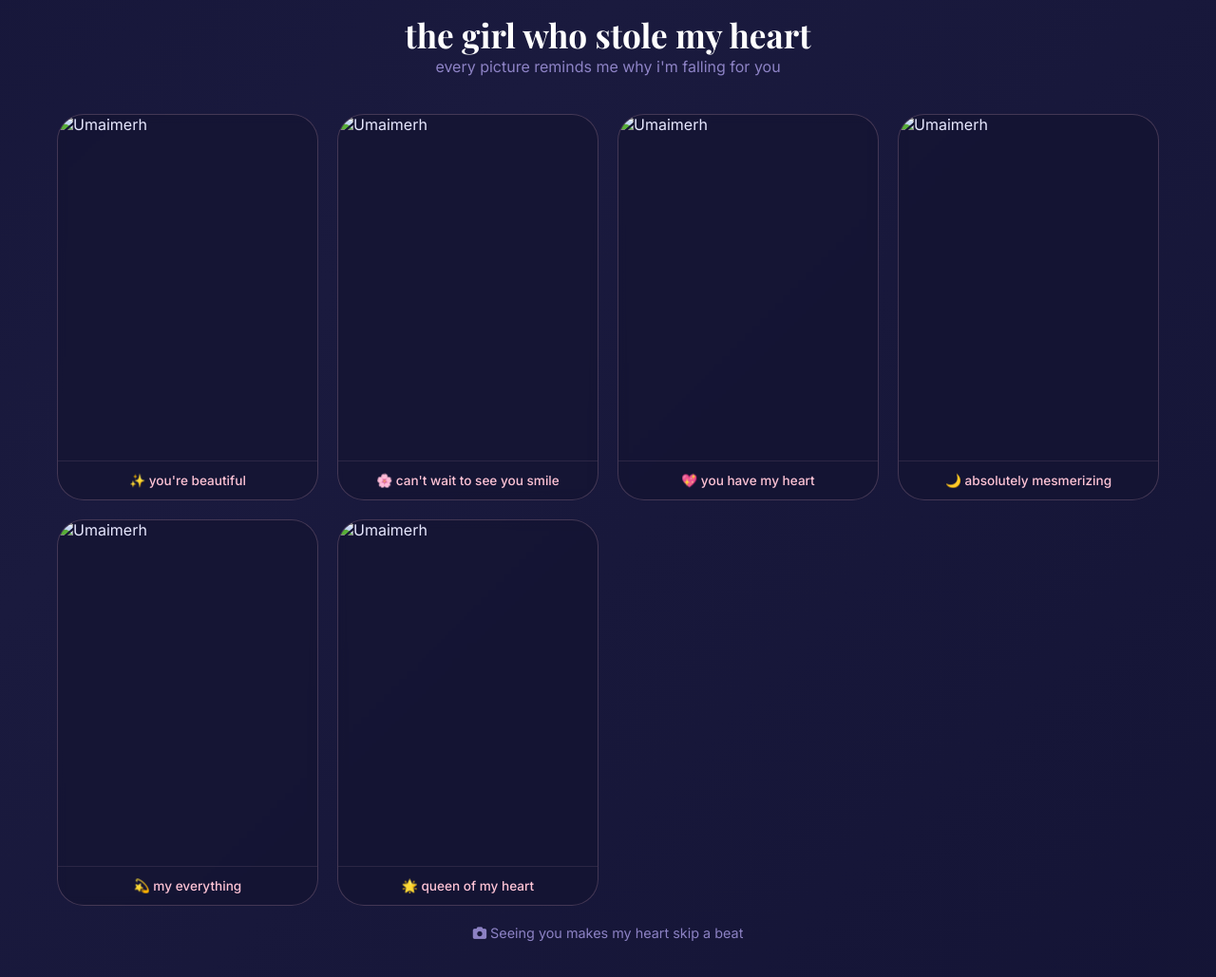
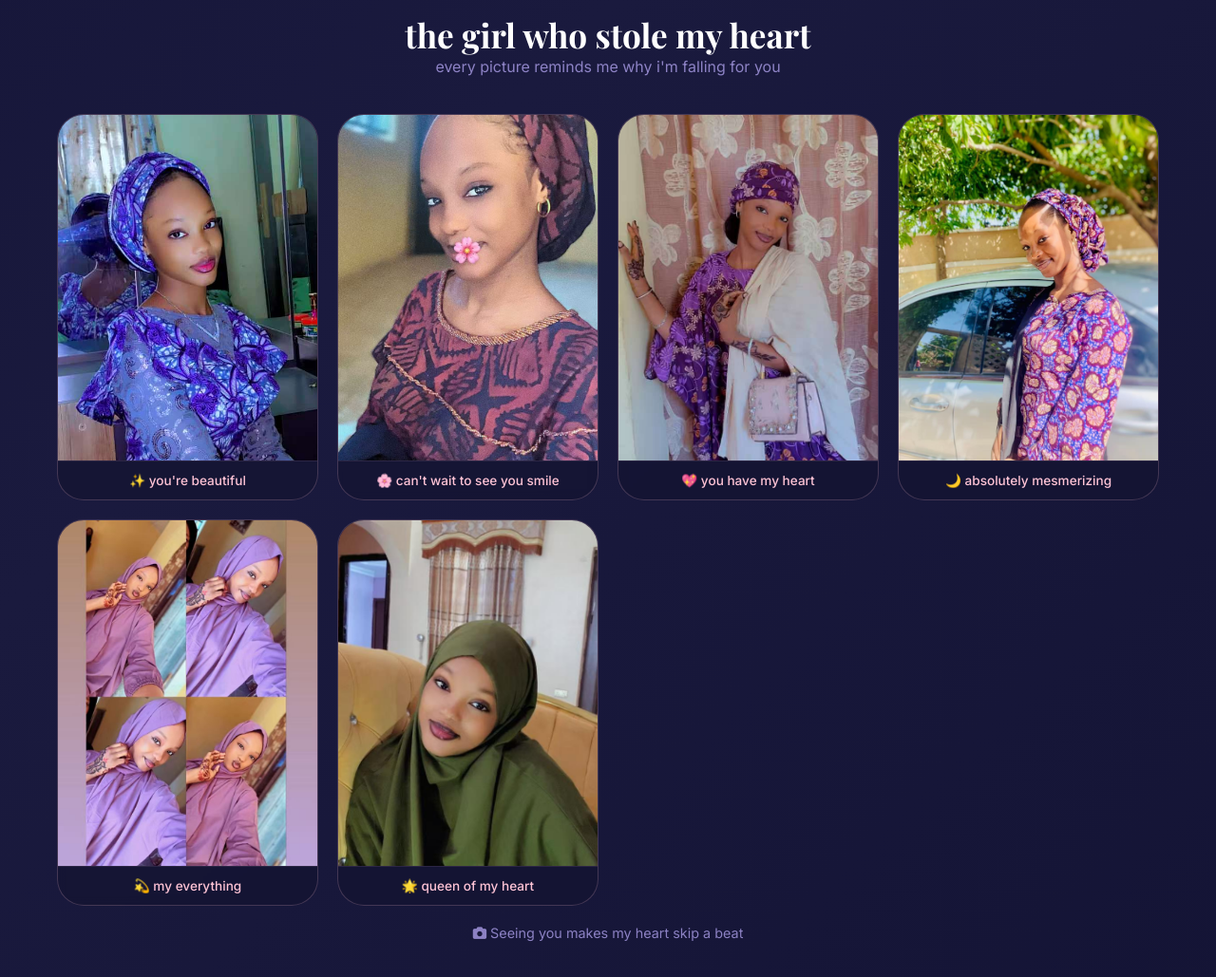
Before and after one commit to engrmamu212/umaimmerh, a plain HTML site: page index.html in a window 1280 px wide. Shown: the part 3100-4129 px from the top of the page at 95% size. Drawn offline with nearby package versions, Linux system fonts and the light colour scheme.

Commit message:
Update index.html

```diff
--- a/index.html
+++ b/index.html
@@ -686,27 +686,27 @@
         <p style="text-align: center; opacity: 0.7;">every picture reminds me why i'm falling for you</p>
         <div class="masonry-grid" id="galleryGrid">
             <div class="masonry-item">
-                <img src="IMGS/IMG1.jpg" alt="Umaimerh">
+                <img src="IMG1.jpg" alt="Umaimerh">
                 <div class="img-caption">✨ you're beautiful</div>
             </div>
             <div class="masonry-item">
-                <img src="IMGS/IMG3.jpg" alt="Umaimerh">
+                <img src="IMG3.jpg" alt="Umaimerh">
                 <div class="img-caption">🌸 can't wait to see you smile</div>
             </div>
             <div class="masonry-item">
-                <img src="IMGS/IMG4.jpg" alt="Umaimerh">
+                <img src="IMG4.jpg" alt="Umaimerh">
                 <div class="img-caption">💖 you have my heart</div>
             </div>
             <div class="masonry-item">
-                <img src="IMGS/IMG5.jpg" alt="Umaimerh">
+                <img src="IMG5.jpg" alt="Umaimerh">
                 <div class="img-caption">🌙 absolutely mesmerizing</div>
             </div>
             <div class="masonry-item">
-                <img src="IMGS/IMG6.jpg" alt="Umaimerh">
+                <img src="IMG6.jpg" alt="Umaimerh">
                 <div class="img-caption">💫 my everything</div>
             </div>
             <div class="masonry-item">
-                <img src="IMGS/IMG8.jpg" alt="Umaimerh">
+                <img src="IMG8.jpg" alt="Umaimerh">
                 <div class="img-caption">🌟 queen of my heart</div>
             </div>
         </div>
@@ -723,7 +723,7 @@
             <div class="video-card">
                 <div class="video-wrapper">
                     <video id="video1" controls>
-                        <source src="IMGS/IMG7.mp4" type="video/mp4">
+                        <source src="IMG7.mp4" type="video/mp4">
                         Your browser doesn't support video.
                     </video>
                 </div>
@@ -732,7 +732,7 @@
             <div class="video-card">
                 <div class="video-wrapper">
                     <video id="video2" controls>
-                        <source src="IMGS/IMG2.mp4" type="video/mp4">
+                        <source src="IMG2.mp4" type="video/mp4">
                         Your browser doesn't support video.
                     </video>
                 </div>
```
